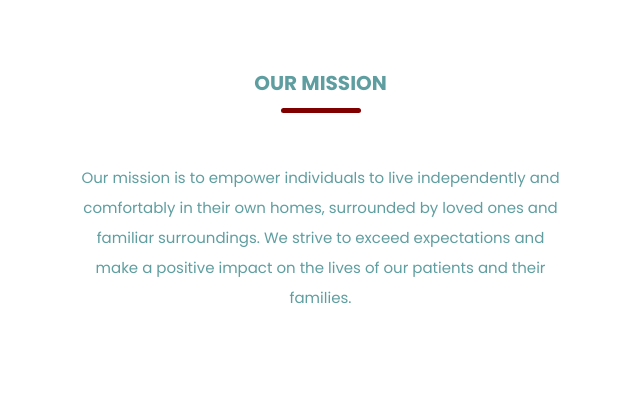
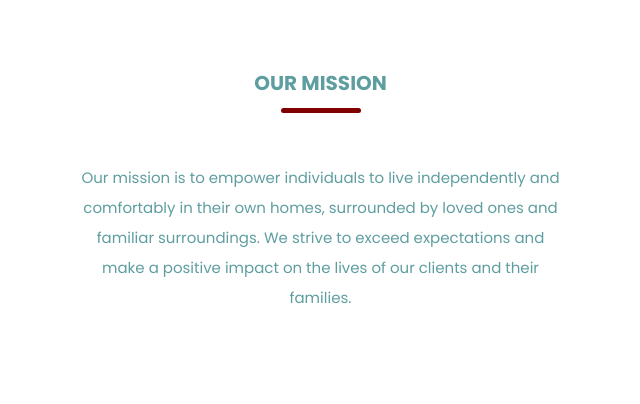
Before and after one commit to Redghoul1234/Clerkhomehealtcare.io, a plain HTML site: page index.html in a window 1280 px wide. Shown: the part 2270-2674 px from the top of the page, 562-1202 px from the left. Drawn offline with nearby package versions, Linux system fonts and the light colour scheme; files whose address does not match are found by name.

Commit message:
index.html

```diff
--- a/index.html
+++ b/index.html
@@ -189,7 +189,7 @@
             </div>
             <div class="mission-details">
               <h2 class="section-title">Our Mission</h2>
-              <p class="text">Our mission is to empower individuals to live independently and comfortably in their own homes, surrounded by loved ones and familiar surroundings. We strive to exceed expectations and make a positive impact on the lives of our patients and their families.</p>
+              <p class="text">Our mission is to empower individuals to live independently and comfortably in their own homes, surrounded by loved ones and familiar surroundings. We strive to exceed expectations and make a positive impact on the lives of our clients and their families.</p>
               <div class="social-link-list">
                 <a href="#" class="social-link"><i class="fa-brands fa-facebook"></i></a>
                 <a href="#" class="social-link"><i class="fa-brands fa-instagram"></i></a>
```
